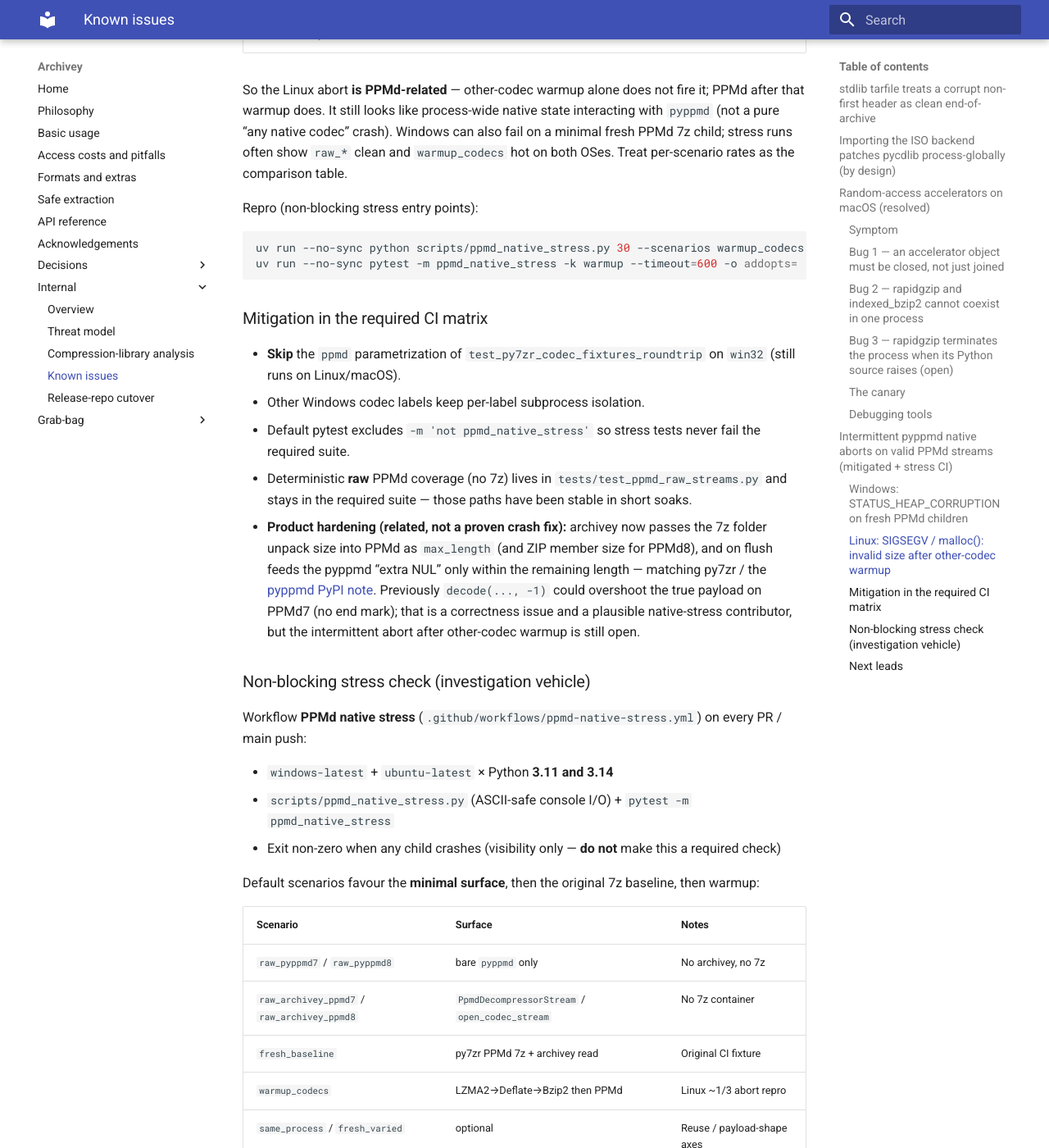
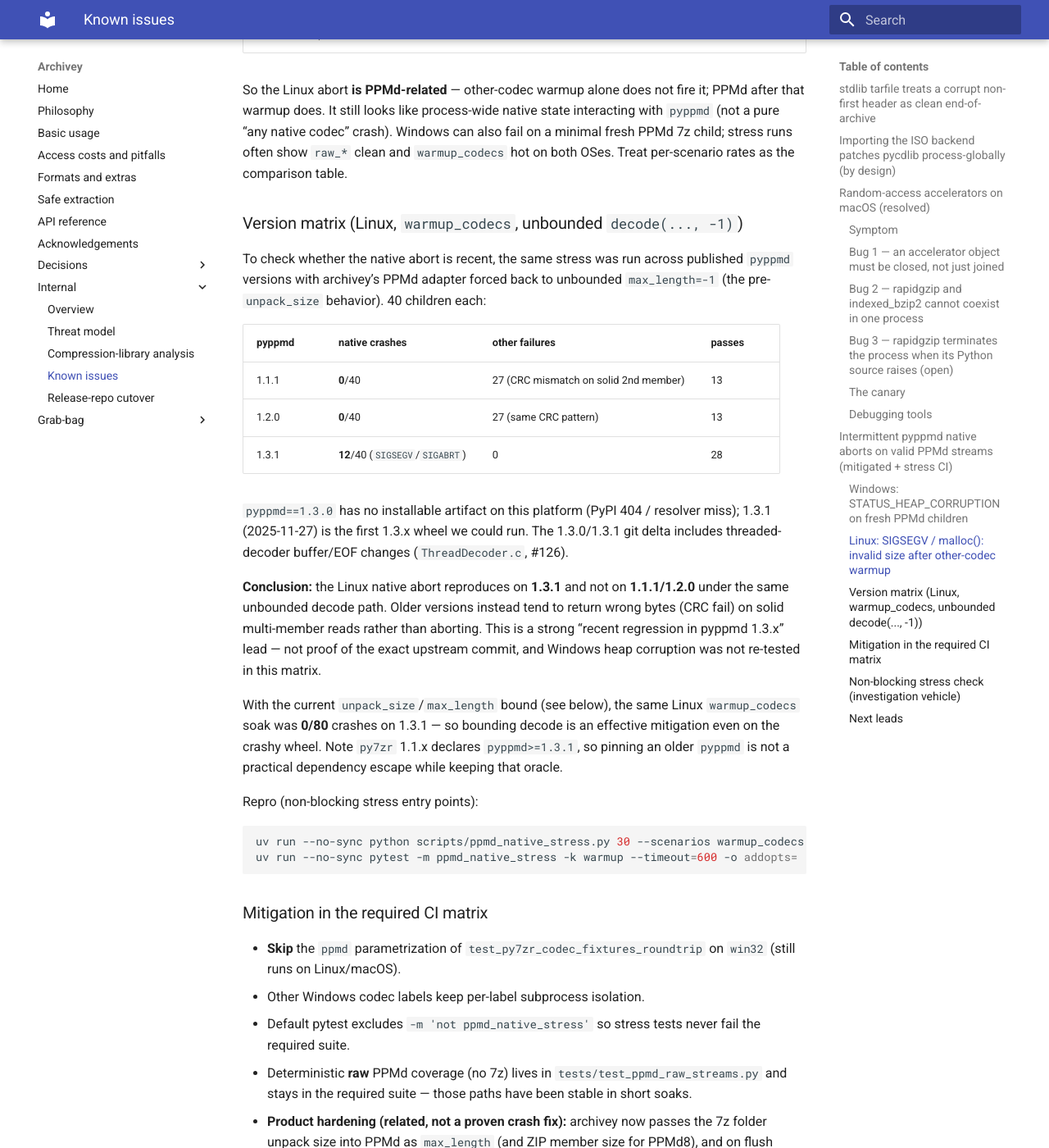
Before and after one commit to davitf/archivey-2, an MkDocs documentation site: the page built from docs/internal/known-issues.md, in a window 1280 px wide and 1400 px high, scrolled down 5653 px. Shown: the whole window at 82% size. Built offline with MkDocs 1.6.1 and Material for MkDocs 9.7.7, drawn with Linux system fonts in a browser that asks for light colours.

Commit message:
docs: pyppmd 1.3.1 native-abort version matrix on Linux
Unbounded decode stress: 0 crashes on 1.1.1/1.2.0 (CRC fails instead),
12/40 crashes on 1.3.1; unpack_size bound clears the 1.3.1 soak.

Co-authored-by: Davi Figueiredo <davitf@users.noreply.github.com>

````diff
--- a/docs/internal/known-issues.md
+++ b/docs/internal/known-issues.md
@@ -207,6 +207,33 @@ after that warmup does. It still looks like process-wide native state interactin
 PPMd 7z child; stress runs often show `raw_*` clean and `warmup_codecs` hot on both OSes.
 Treat per-scenario rates as the comparison table.
 
+### Version matrix (Linux, `warmup_codecs`, unbounded `decode(..., -1)`)
+
+To check whether the native abort is recent, the same stress was run across published
+`pyppmd` versions with archivey’s PPMd adapter forced back to unbounded `max_length=-1`
+(the pre-`unpack_size` behavior). 40 children each:
+
+| pyppmd | native crashes | other failures | passes |
+|--------|----------------|----------------|--------|
+| 1.1.1 | **0**/40 | 27 (CRC mismatch on solid 2nd member) | 13 |
+| 1.2.0 | **0**/40 | 27 (same CRC pattern) | 13 |
+| 1.3.1 | **12**/40 (`SIGSEGV`/`SIGABRT`) | 0 | 28 |
+
+`pyppmd==1.3.0` has no installable artifact on this platform (PyPI 404 / resolver miss);
+1.3.1 (2025-11-27) is the first 1.3.x wheel we could run. The 1.3.0/1.3.1 git delta includes
+threaded-decoder buffer/EOF changes (`ThreadDecoder.c`, #126).
+
+**Conclusion:** the Linux native abort reproduces on **1.3.1** and not on **1.1.1/1.2.0**
+under the same unbounded decode path. Older versions instead tend to return wrong bytes
+(CRC fail) on solid multi-member reads rather than aborting. This is a strong “recent
+regression in pyppmd 1.3.x” lead — not proof of the exact upstream commit, and Windows
+heap corruption was not re-tested in this matrix.
+
+With the current `unpack_size`/`max_length` bound (see below), the same Linux
+`warmup_codecs` soak was **0/80** crashes on 1.3.1 — so bounding decode is an effective
+mitigation even on the crashy wheel. Note `py7zr` 1.1.x declares `pyppmd>=1.3.1`, so
+pinning an older `pyppmd` is not a practical dependency escape while keeping that oracle.
+
 Repro (non-blocking stress entry points):
 
 ```bash
````
